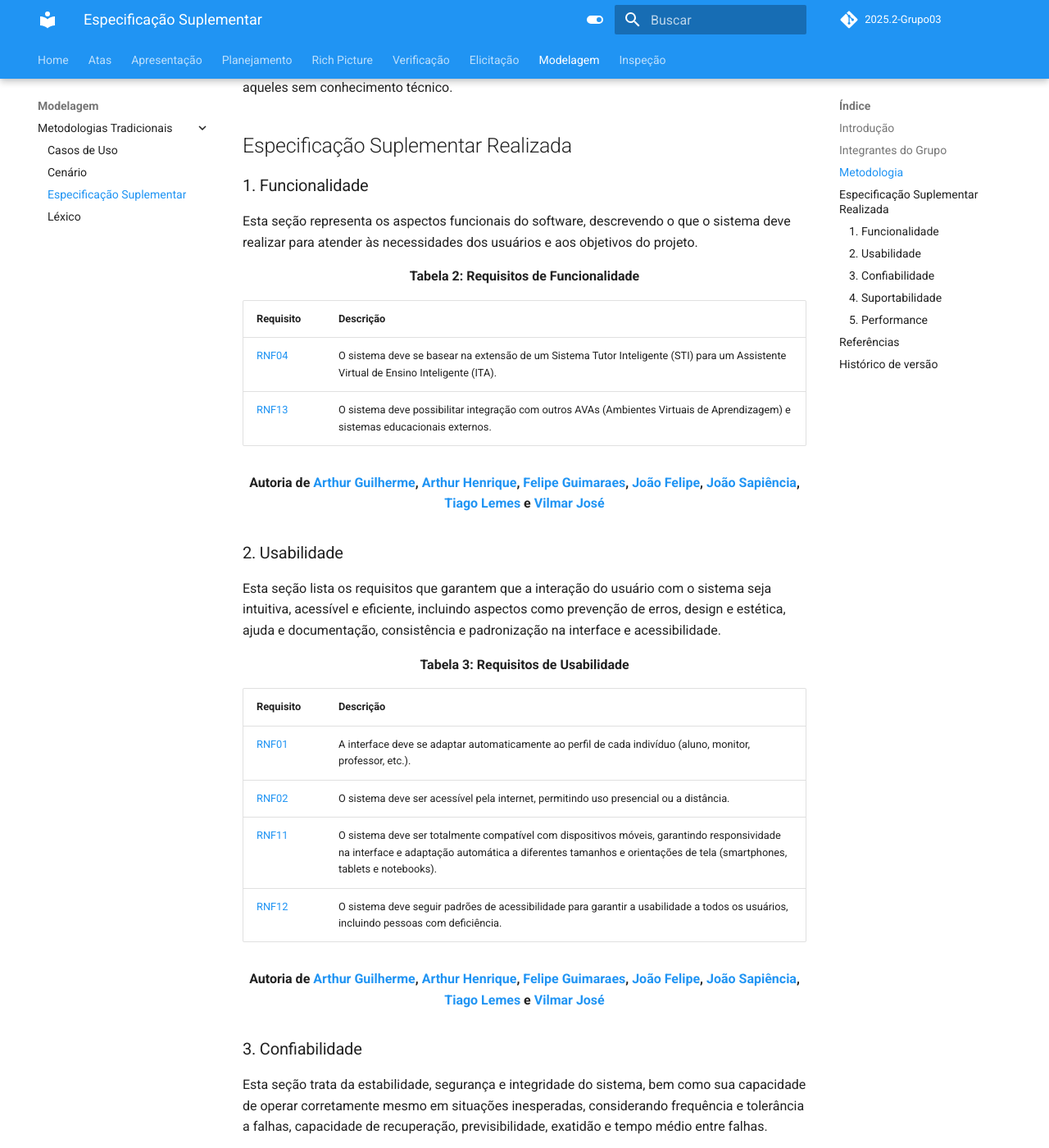
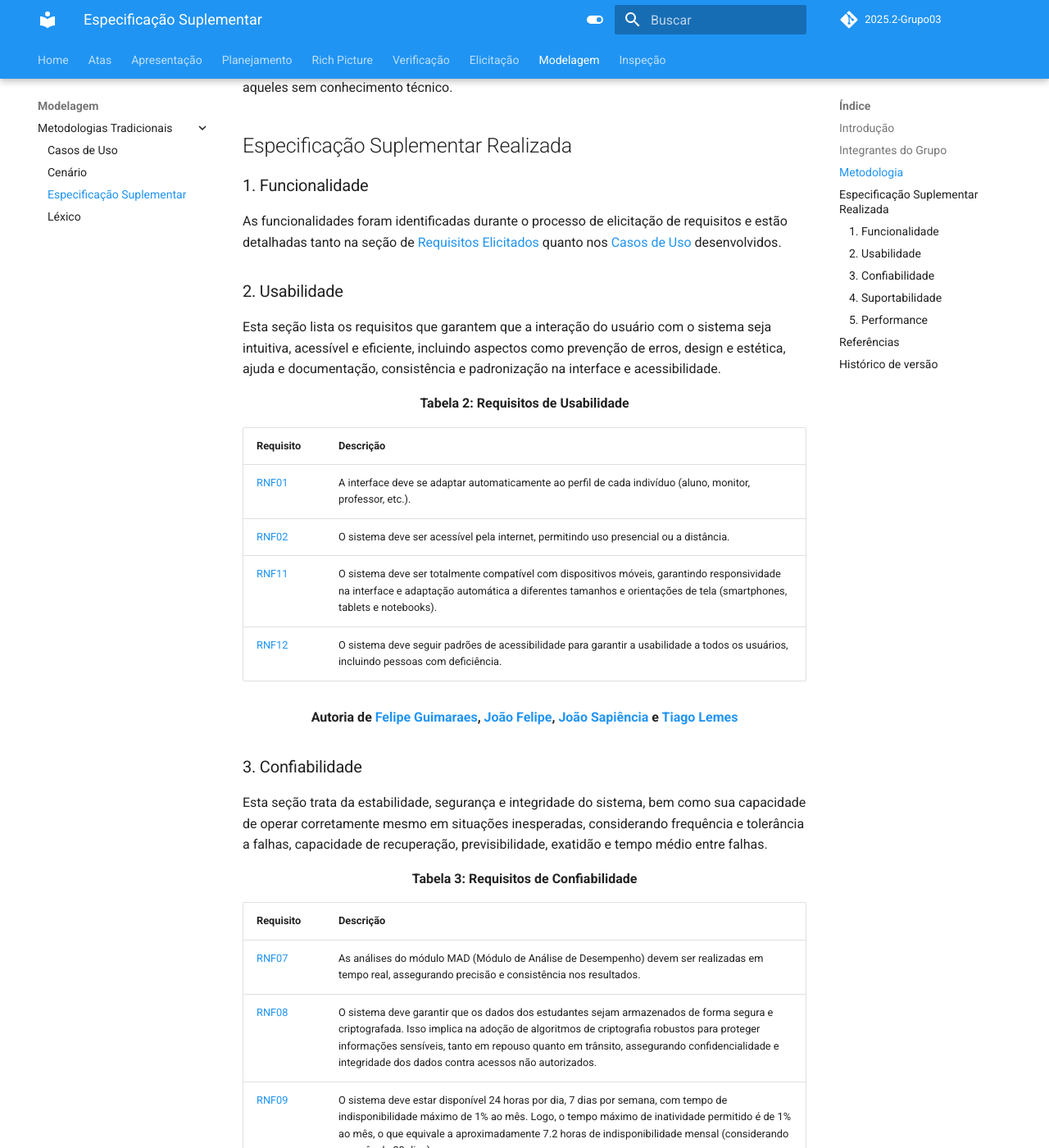
Before and after one commit to Requisitos-de-Software/2025.2-Grupo03, an MkDocs documentation site: the page built from docs/Modelagem/especificacao_suplementar.md, in a window 1280 px wide and 1400 px high, scrolled down 1739 px. Shown: the whole window at 82% size. Built offline with MkDocs 1.6.1 and Material for MkDocs 9.7.7, drawn with Linux system fonts in a browser that asks for light colours; comment, search, counter and statistics services are not loaded; some of the changed text lies outside the part shown.

Commit message:
Correção da Especificação Suplementar

```diff
--- a/docs/Modelagem/especificacao_suplementar.md
+++ b/docs/Modelagem/especificacao_suplementar.md
@@ -38,33 +38,12 @@
 ## Especificação Suplementar Realizada
 
 ### 1. Funcionalidade
-Esta seção representa os aspectos funcionais do software, descrevendo o que o sistema deve realizar para atender às necessidades dos usuários e aos objetivos do projeto.
-
-<div align="center"><strong>Tabela 2: Requisitos de Funcionalidade</strong></div>
-
-| **Requisito** | **Descrição** |
-| ------------------- | ---------------- |
-|[RNF04](https://requisitos-de-software.github.io/2025.2-Grupo03/Elicitacao/requisitos_elicitados/#requisitos-nao-funcionais) | O sistema deve se basear na extensão de um Sistema Tutor Inteligente (STI) para um Assistente Virtual de Ensino Inteligente (ITA). |
-|[RNF13](https://requisitos-de-software.github.io/2025.2-Grupo03/Elicitacao/requisitos_elicitados/#requisitos-nao-funcionais)| O sistema deve possibilitar integração com outros AVAs (Ambientes Virtuais de Aprendizagem) e sistemas educacionais externos. |
-
-<div align="center">
-    <strong>
-        Autoria de
-        <a href="https://github.com/ArthurGuilher62">Arthur Guilherme</a>,
-        <a href="https://github.com/arthurhvieira1">Arthur Henrique</a>,
-        <a href="https://github.com/felipegf1">Felipe Guimaraes</a>,
-        <a href="https://github.com/MrBolt2005">João Felipe</a>,
-        <a href="https://github.com/JoaoSapiencia">João Sapiência</a>,
-        <a href="https://github.com/TiagoTeixeira-2005">Tiago Lemes</a> e
-        <a href="https://github.com/VilmarFagundes">Vilmar José</a>
-    </strong>
-</div>
-
+As funcionalidades foram identificadas durante o processo de elicitação de requisitos e estão detalhadas tanto na seção de [Requisitos Elicitados](https://requisitos-de-software.github.io/2025.2-Grupo03/Elicitacao/requisitos_elicitados/) quanto nos [Casos de Uso](https://requisitos-de-software.github.io/2025.2-Grupo03/Modelagem/casos_de_uso/) desenvolvidos.
 
 ### 2. Usabilidade
 Esta seção lista os requisitos que garantem que a interação do usuário com o sistema seja intuitiva, acessível e eficiente, incluindo aspectos como prevenção de erros, design e estética, ajuda e documentação, consistência e padronização na interface e acessibilidade.
 
-<div align="center"><strong>Tabela 3: Requisitos de Usabilidade</strong></div>
+<div align="center"><strong>Tabela 2: Requisitos de Usabilidade</strong></div>
 
 | **Requisito** | **Descrição** |
 | ------------------- | ---------------- |
@@ -77,20 +56,17 @@
 <div align="center">
     <strong>
         Autoria de
-        <a href="https://github.com/ArthurGuilher62">Arthur Guilherme</a>,
-        <a href="https://github.com/arthurhvieira1">Arthur Henrique</a>,
         <a href="https://github.com/felipegf1">Felipe Guimaraes</a>,
         <a href="https://github.com/MrBolt2005">João Felipe</a>,
-        <a href="https://github.com/JoaoSapiencia">João Sapiência</a>,
-        <a href="https://github.com/TiagoTeixeira-2005">Tiago Lemes</a> e
-        <a href="https://github.com/VilmarFagundes">Vilmar José</a>
+        <a href="https://github.com/JoaoSapiencia">João Sapiência</a> e
+        <a href="https://github.com/TiagoTeixeira-2005">Tiago Lemes</a>
     </strong>
 </div>
 
 ### 3. Confiabilidade
 Esta seção trata da estabilidade, segurança e integridade do sistema, bem como sua capacidade de operar corretamente mesmo em situações inesperadas, considerando frequência e tolerância a falhas, capacidade de recuperação, previsibilidade, exatidão e tempo médio entre falhas.
 
-<div align="center"><strong>Tabela 4: Requisitos de Confiabilidade</strong></div>
+<div align="center"><strong>Tabela 3: Requisitos de Confiabilidade</strong></div>
 
 | **Requisito** | **Descrição** |
 | ------------------- | ---------------- |
@@ -103,10 +79,7 @@
     <strong>
         Autoria de
         <a href="https://github.com/ArthurGuilher62">Arthur Guilherme</a>,
-        <a href="https://github.com/arthurhvieira1">Arthur Henrique</a>,
-        <a href="https://github.com/felipegf1">Felipe Guimaraes</a>,
-        <a href="https://github.com/MrBolt2005">João Felipe</a>,
-        <a href="https://github.com/JoaoSapiencia">João Sapiência</a> e
+        <a href="https://github.com/arthurhvieira1">Arthur Henrique</a> e
         <a href="https://github.com/VilmarFagundes">Vilmar José</a>
     </strong>
 </div>
@@ -114,12 +87,14 @@
 ### 4. Suportabilidade
 Esta seção descreve os requisitos relacionados à facilidade de manutenção, evolução e adaptabilidade do sistema, incluindo aspectos como testabilidade, escalabilidade, internacionalização e extensibilidade.
 
-<div align="center"><strong>Tabela 5: Requisitos de Suportabilidade</strong></div>
+<div align="center"><strong>Tabela 4: Requisitos de Suportabilidade</strong></div>
 
 | **Requisito** | **Descrição** |
 | ------------------- | ---------------- |
+|[RNF04](https://requisitos-de-software.github.io/2025.2-Grupo03/Elicitacao/requisitos_elicitados/#requisitos-nao-funcionais) | O sistema deve se basear na extensão de um Sistema Tutor Inteligente (STI) para um Assistente Virtual de Ensino Inteligente (ITA). |
 | [RNF05](https://requisitos-de-software.github.io/2025.2-Grupo03/Elicitacao/requisitos_elicitados/#requisitos-nao-funcionais) | Deve empregar recursos tecnológicos alinhados à Teoria da Aprendizagem Significativa (TAS). Isso significa que o sistema deve utilizar ferramentas e tecnologias que facilitem a aprendizagem ativa, conectando novas informações aos conhecimentos prévios do usuário, promovendo compreensão profunda e retenção duradoura. |
 | [RNF06](https://requisitos-de-software.github.io/2025.2-Grupo03/Elicitacao/requisitos_elicitados/#requisitos-nao-funcionais) | O projeto deve ser multidisciplinar, envolvendo as áreas de Educação, Psicologia e Informática, o que implica em flexibilidade de manutenção e evolução do sistema para atender diferentes perspectivas e áreas de conhecimento. |
+|[RNF13](https://requisitos-de-software.github.io/2025.2-Grupo03/Elicitacao/requisitos_elicitados/#requisitos-nao-funcionais)| O sistema deve possibilitar integração com outros AVAs (Ambientes Virtuais de Aprendizagem) e sistemas educacionais externos. |
 | [RNF14](https://requisitos-de-software.github.io/2025.2-Grupo03/Elicitacao/requisitos_elicitados/#requisitos-nao-funcionais) | O sistema deve permitir escalabilidade para atender um número crescente de alunos e módulos sem perda de desempenho. Isso requer uma arquitetura modular e baseada em serviços, capaz de distribuir carga eficientemente, suportar balanceamento dinâmico e permitir expansão horizontal (adicionando servidores) ou vertical (melhorando recursos de hardware) conforme a demanda. |
 
 <div align="center">
@@ -127,18 +102,16 @@
         Autoria de
         <a href="https://github.com/ArthurGuilher62">Arthur Guilherme</a>,
         <a href="https://github.com/arthurhvieira1">Arthur Henrique</a>,
-        <a href="https://github.com/felipegf1">Felipe Guimaraes</a>,
         <a href="https://github.com/MrBolt2005">João Felipe</a>,
-        <a href="https://github.com/JoaoSapiencia">João Sapiência</a>,
-        <a href="https://github.com/TiagoTeixeira-2005">Tiago Lemes</a> e
-        <a href="https://github.com/VilmarFagundes">Vilmar José</a>
+        <a href="https://github.com/JoaoSapiencia">João Sapiência</a> e
+        <a href="https://github.com/TiagoTeixeira-2005">Tiago Lemes</a>
     </strong>
 </div>
 
 ### 5. Performance
 Esta seção trata dos requisitos relacionados ao desempenho do sistema, incluindo eficiência sob diferentes condições, tempo de resposta, uso de memória, utilização da CPU, capacidade de processamento e disponibilidade da aplicação.
 
-<div align="center"><strong>Tabela 6: Requisitos de Performance</strong></div>
+<div align="center"><strong>Tabela 5: Requisitos de Performance</strong></div>
 
 | **Requisito** | **Descrição** |
 | ------------------- | ---------------- |
@@ -149,11 +122,7 @@
 <div align="center">
     <strong>
         Autoria de
-        <a href="https://github.com/ArthurGuilher62">Arthur Guilherme</a>,
-        <a href="https://github.com/arthurhvieira1">Arthur Henrique</a>,
-        <a href="https://github.com/felipegf1">Felipe Guimaraes</a>,
-        <a href="https://github.com/MrBolt2005">João Felipe</a>,
-        <a href="https://github.com/JoaoSapiencia">João Sapiência</a> e
+        <a href="https://github.com/felipegf1">Felipe Guimaraes</a> e
         <a href="https://github.com/VilmarFagundes">Vilmar José</a>
     </strong>
 </div>
```
